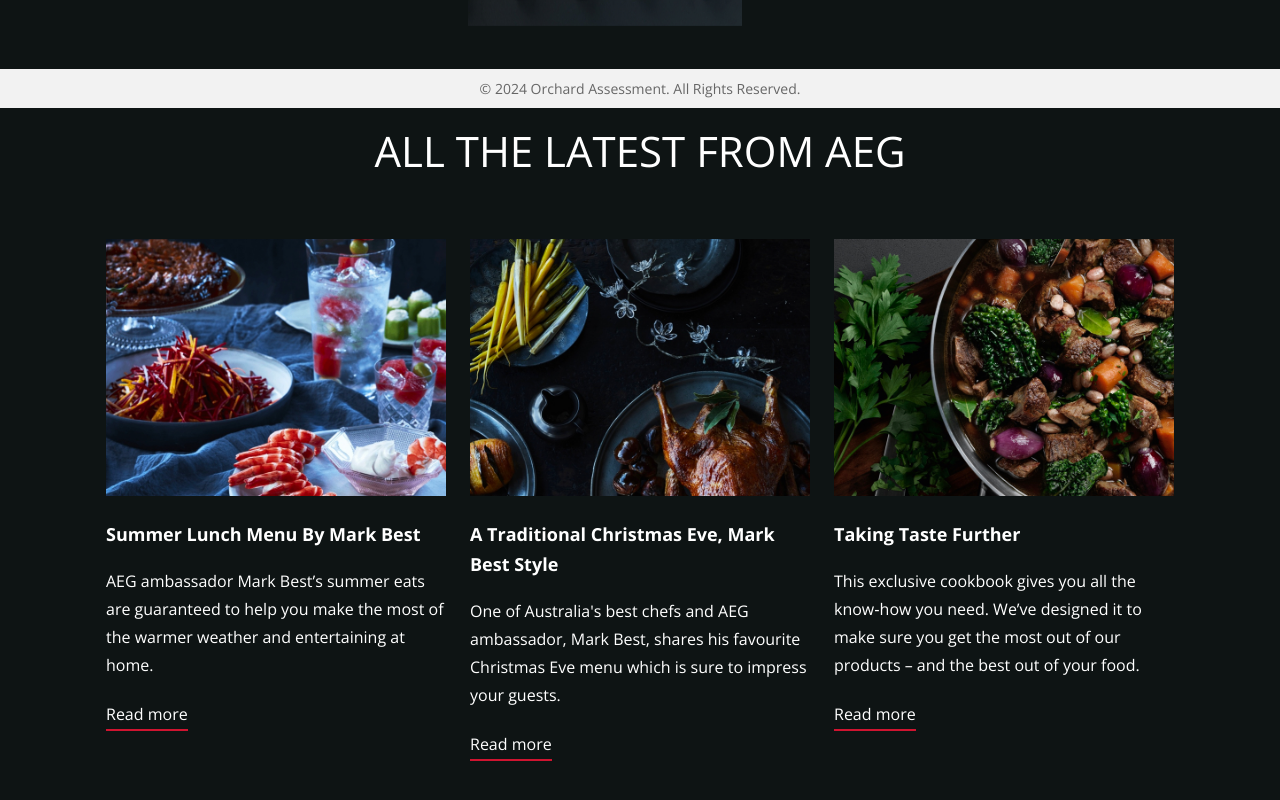
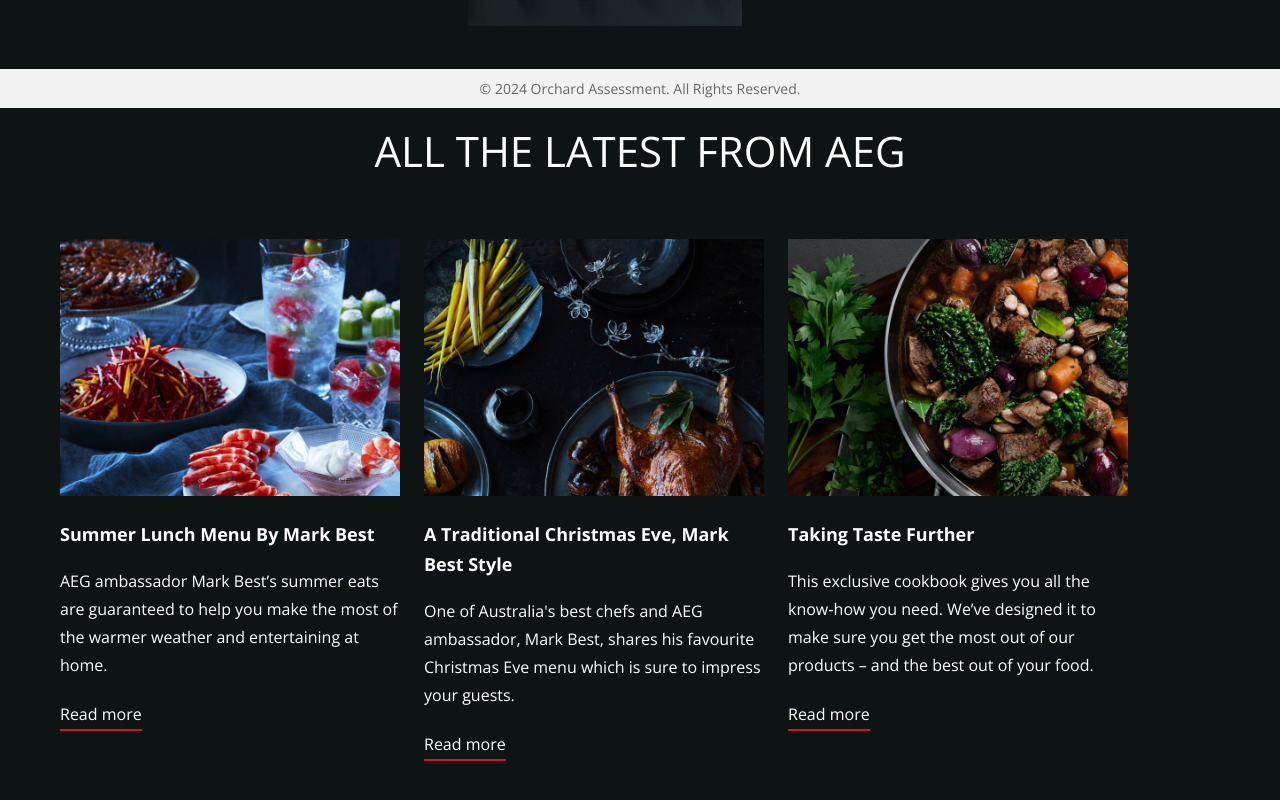
Before and after one commit to nolramph/orchard-test, a React app: page / in a window 1280 px wide. Shown: the part 692-1492 px from the top of the page. Built offline with nearby package versions, Linux system fonts and the light colour scheme.

Commit message:
fix: fix some alignment issue in card component

```diff
--- a/src/components/Card/index.tsx
+++ b/src/components/Card/index.tsx
@@ -29,10 +29,16 @@
 
 const CardContainer = styled.div`
   max-width: 340px;
+  overflow: hidden;
 `
 const CardImage = styled.img`
   width: 100%;
   height: auto;
+  transition: transform 0.5s ease;
+
+  &:hover {
+    transform: scale(1.1);
+  }
 `
 const CardContent = styled.div`
   h3 {
--- a/src/components/HomePage/featured-blog.tsx
+++ b/src/components/HomePage/featured-blog.tsx
@@ -48,4 +48,8 @@
   flex-wrap: wrap;
   justify-content: center;
   gap: 24px;
+
+  ${media.tablet`
+    justify-content: flex-start;
+  `};
 `
```
